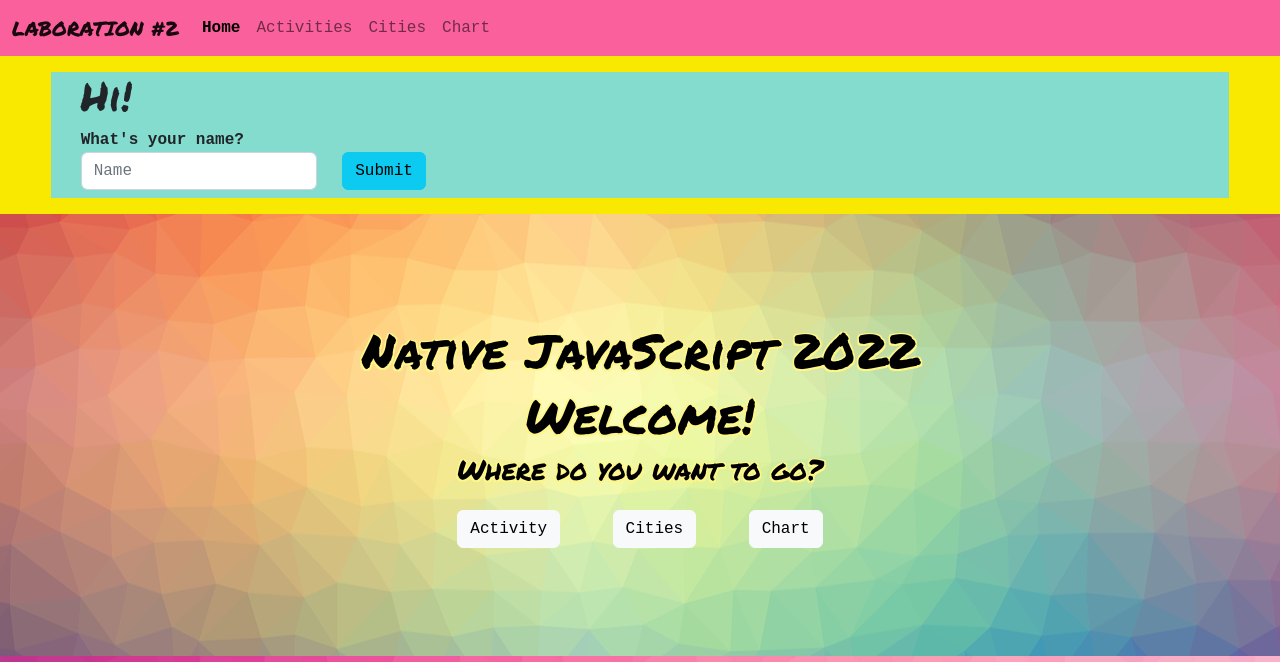
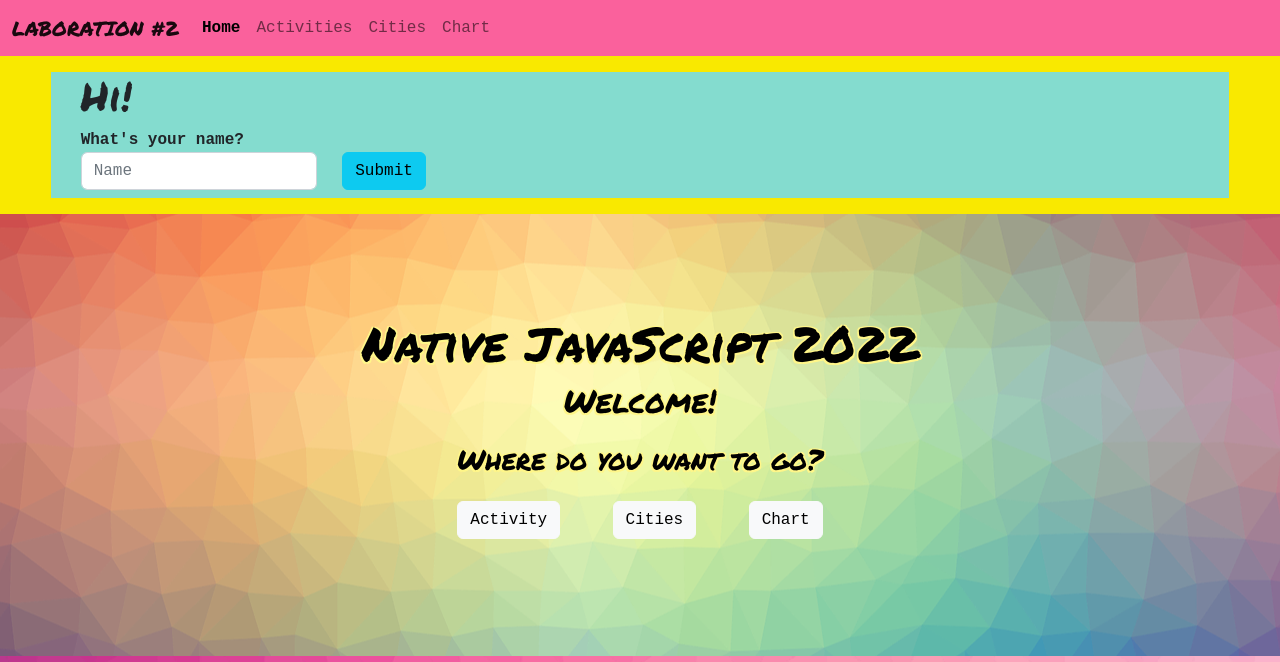
Before and after one commit to KristinaPalmquist/NativeJavascript-ITHS, a website: page Native JavaScript - Laboration 2/index.html in a window 1280 px wide. Shown: the top 662 px of the page. Drawn offline with nearby package versions, Linux system fonts and the light colour scheme.

Commit message:
Fixed landing page layout

```diff
--- a/Native JavaScript - Laboration 2/style.css
+++ b/Native JavaScript - Laboration 2/style.css
@@ -46,7 +46,6 @@ h5 {
 }
 
 h2 {
-  font-size: 3rem !important;
   text-align: center;
   color: var(--black);
 }
@@ -111,6 +110,7 @@ h2 {
   flex-direction: column;
   justify-content: center;
   align-items: center;
+  height: 100%;
   text-align: center;
   color: var(--black);
   text-shadow: -1.5px -1.5px 0 var(--canary), 1.5px -1.5px 0 var(--canary),
@@ -122,8 +122,8 @@ h2 {
   font-size: 3rem;
 }
 
-.guidediv {
-  padding: 6vh;
+.guide-div {
+  padding: 2vh;
 }
 
 .guide-btns {
@@ -168,7 +168,6 @@ h2 {
   flex-wrap: wrap;
   align-items: flex-start;
   background-color: var(--baby-pink);
-  /* height: 100%; */
   margin: 1vh;
   padding: 2vh;
 }
@@ -191,7 +190,6 @@ h2 {
 
 .card-body {
   background-color: var(--middle-blue-green);
-  /* flex-grow: 1 !important; */
 }
 
 .card-img-top {
@@ -241,7 +239,6 @@ h2 {
 }
 
 /* Cities form */
-
 #citiesDiv {
   background-color: var(--tangerine);
   display: flex;
```
